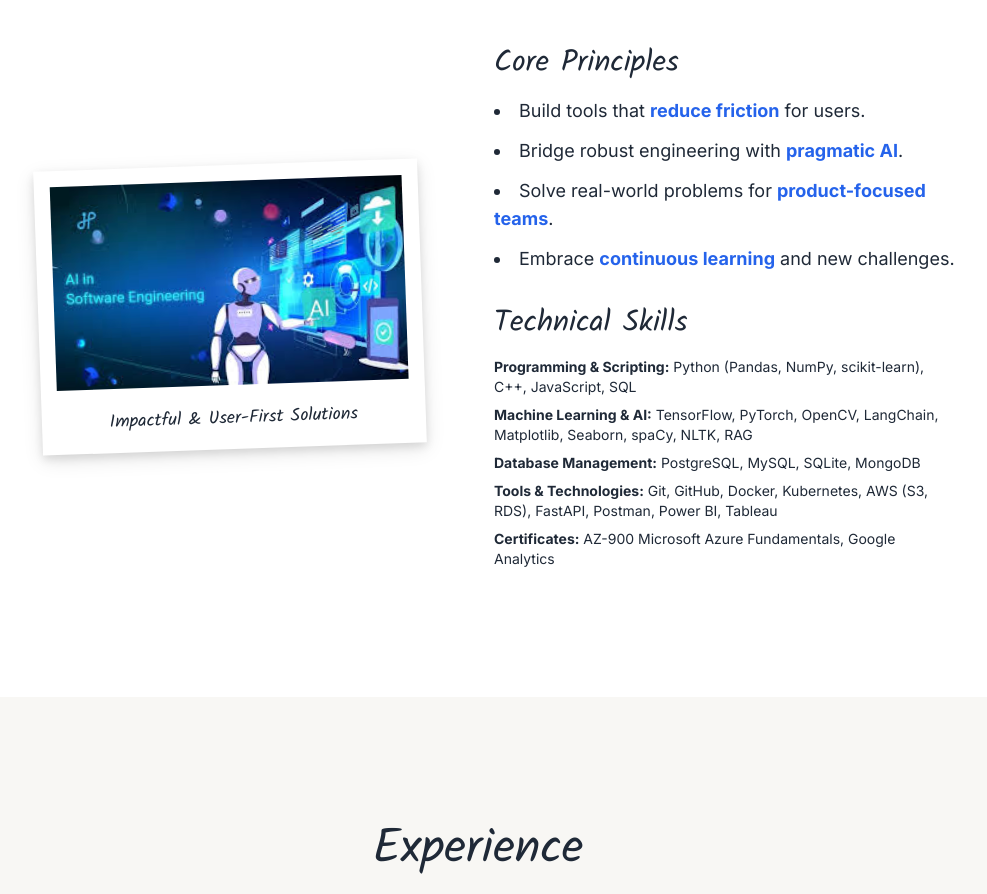
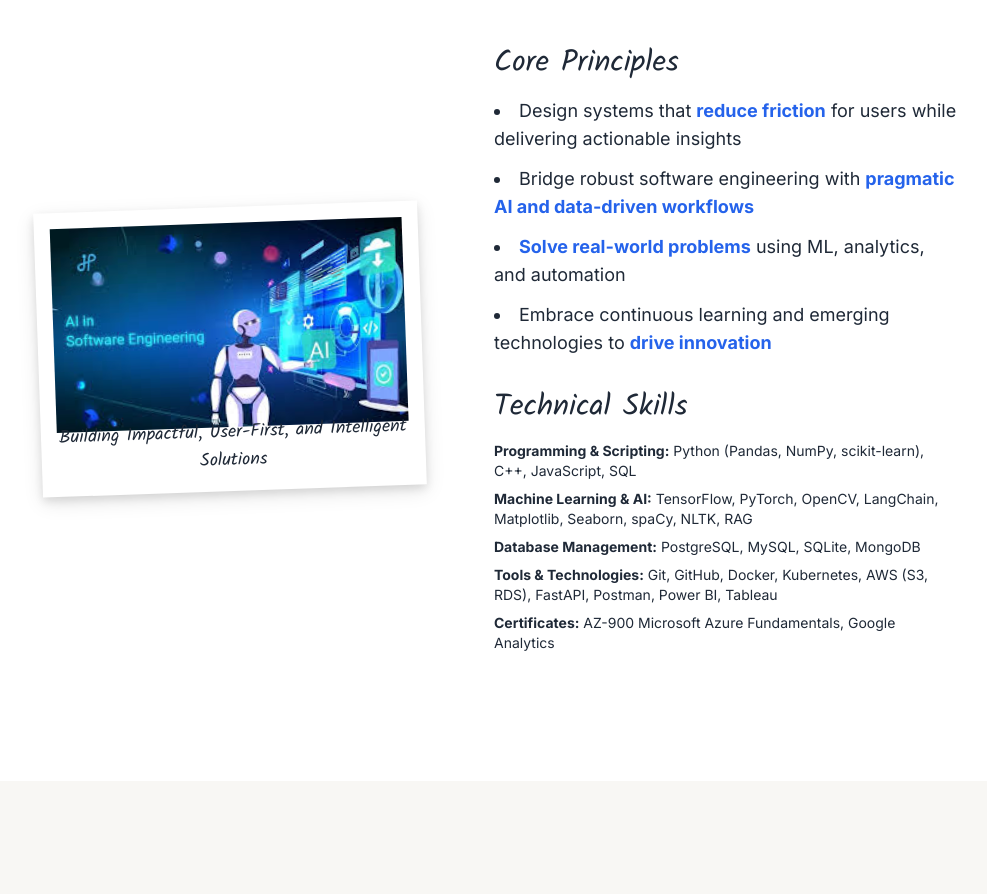
Before and after one commit to VMD281/Portfolio, a plain HTML site: page index.html in a window 1280 px wide. Shown: the part 1043-1937 px from the top of the page, without its empty margins (162-1149 px from the left). Drawn offline with nearby package versions, Linux system fonts and the light colour scheme.

Commit message:
content: refine About section (title, caption, principles wording)

```diff
--- a/index.html
+++ b/index.html
@@ -224,33 +224,31 @@
                 class="w-full h-full object-cover"
               />
               <p class="font-handwriting text-lg polaroid-caption">
-                Impactful & User-First Solutions
+                Building Impactful, User-First, and Intelligent Solutions
               </p>
             </div>
             <div>
               <h3 class="font-handwriting text-3xl mb-4">Core Principles</h3>
               <ul class="space-y-3 text-lg list-disc list-inside">
                 <li>
-                  Build tools that
+                  Design systems that
                   <span class="font-bold text-blue-600">reduce friction</span>
-                  for users.
+                  for users while delivering actionable insights
                 </li>
                 <li>
-                  Bridge robust engineering with
-                  <span class="font-bold text-blue-600">pragmatic AI</span>.
+                  Bridge robust software engineering with
+                  <span class="font-bold text-blue-600">pragmatic AI and data-driven workflows</span>
                 </li>
                 <li>
-                  Solve real-world problems for
+
                   <span class="font-bold text-blue-600"
-                    >product-focused teams</span
-                  >.
+                    >Solve real-world problems</span
+                  > using ML, analytics, and automation
                 </li>
                 <li>
-                  Embrace
+                  Embrace continuous learning and emerging technologies to
                   <span class="font-bold text-blue-600"
-                    >continuous learning</span
-                  >
-                  and new challenges.
+                    >drive innovation</span>
                 </li>
               </ul>
               <h3 class="font-handwriting text-3xl mt-8 mb-4">
```
